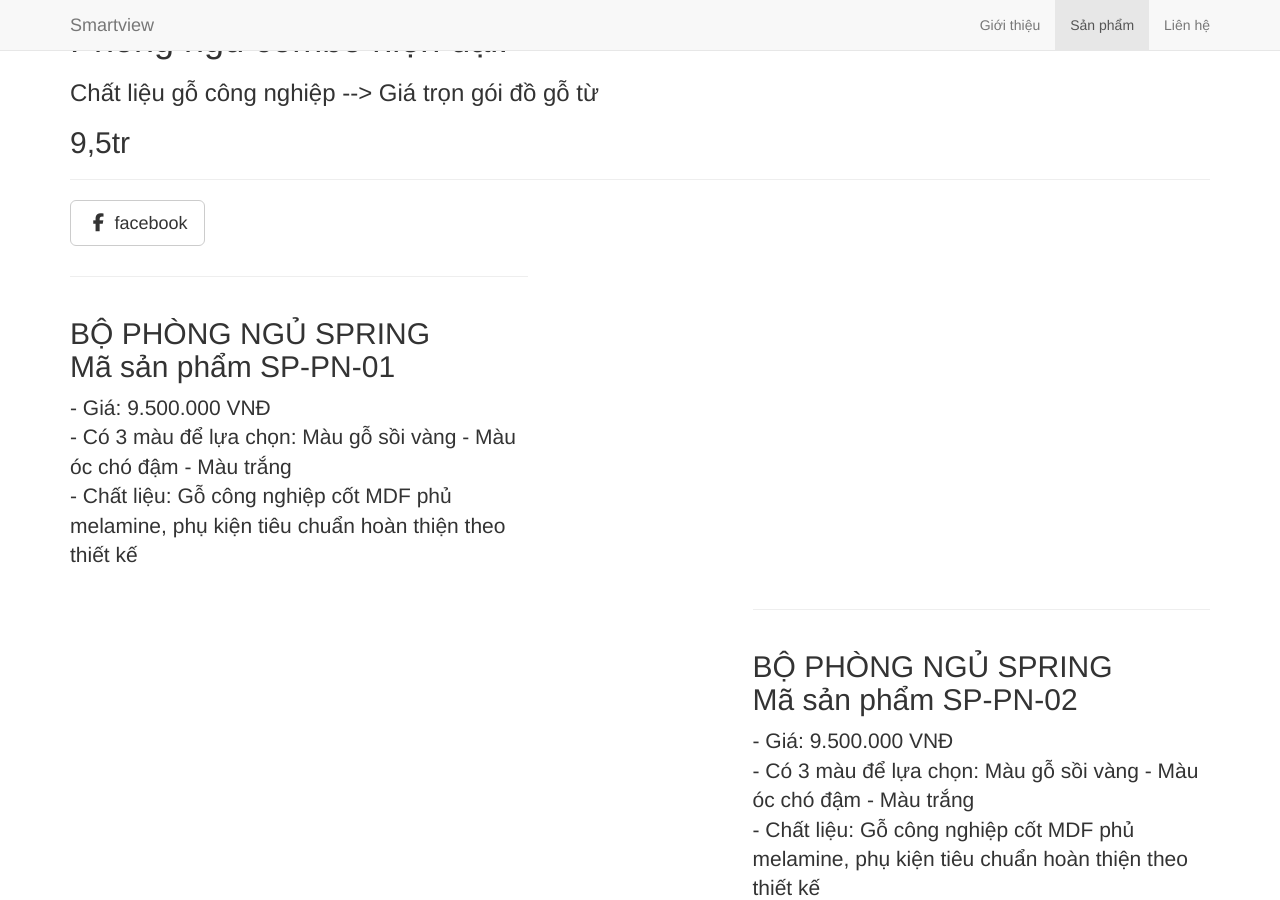
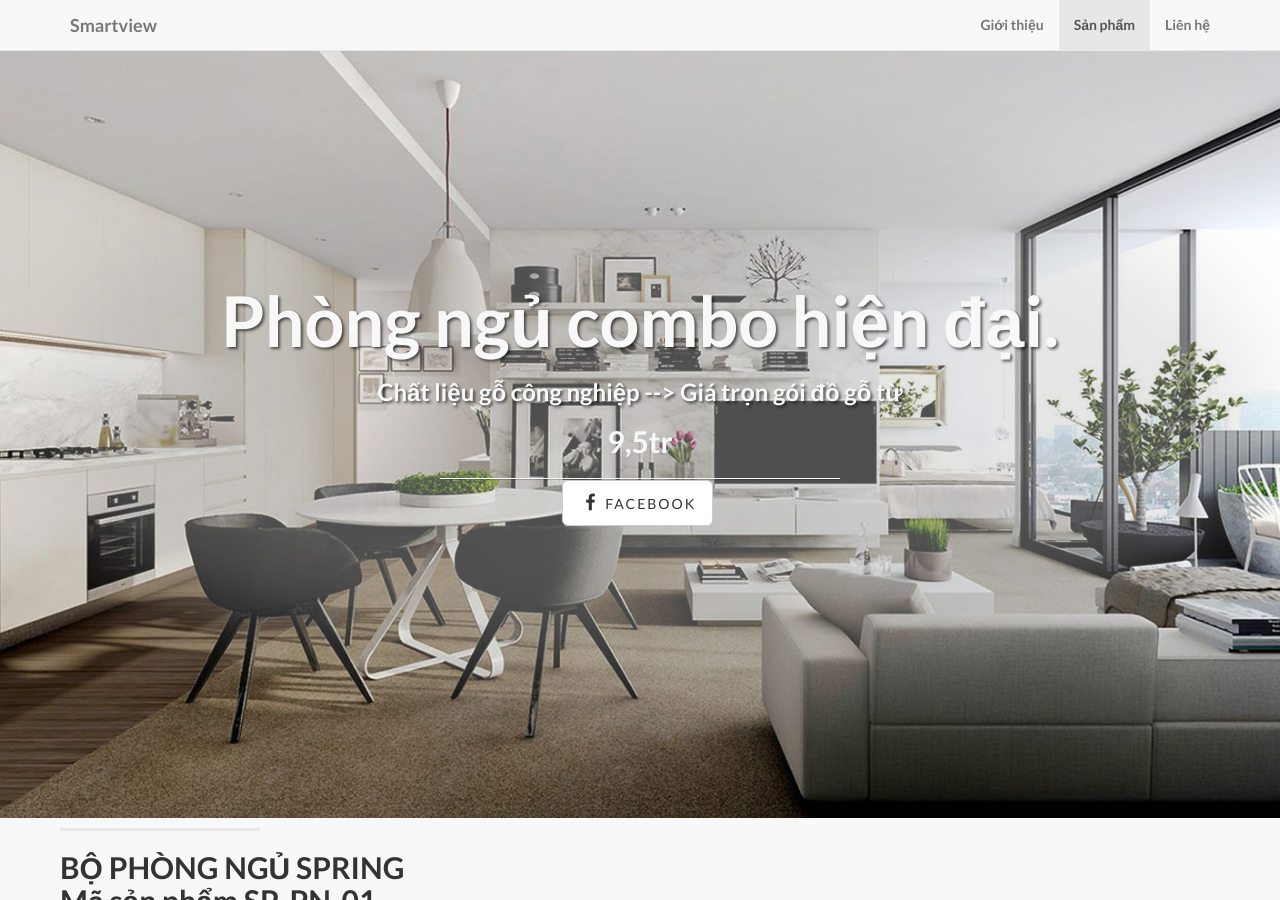
Before and after one commit to haithao/test, a Jekyll site: the page built from index.html, in a window 1280 px wide and 900 px high. Built offline with Jekyll 4.4.1, drawn with Linux system fonts in a browser that asks for light colours; nearby versions of some CDN libraries; library files that are not in the unit come from our copies.

Commit message:
Update head.html

```diff
--- a/_includes/head.html
+++ b/_includes/head.html
@@ -9,14 +9,14 @@
     <title>{% if page.title %}{{ page.title }}{% else %}{{ site.title }}{% endif %}</title>
 
     <!-- Bootstrap Core CSS -->
-    <link href="css/bootstrap.min.css" rel="stylesheet">
+    <link href="assets/css/bootstrap.min.css" rel="stylesheet">
 
     <!-- Custom CSS -->
-    <link href="css/landing-page.css" rel="stylesheet">
-	<link href="css/custom.css" rel="stylesheet">
+    <link href="assets/css/landing-page.css" rel="stylesheet">
+	<link href="assets/css/custom.css" rel="stylesheet">
 
     <!-- Custom Fonts -->
-    <link href="font-awesome-4.1.0/css/font-awesome.min.css" rel="stylesheet" type="text/css">
+    <link href="assets/font-awesome-4.1.0/css/font-awesome.min.css" rel="stylesheet" type="text/css">
     <link href="http://fonts.googleapis.com/css?family=Lato:300,400,700,300italic,400italic,700italic" rel="stylesheet" type="text/css">
 
     <!-- HTML5 Shim and Respond.js IE8 support of HTML5 elements and media queries -->
```
